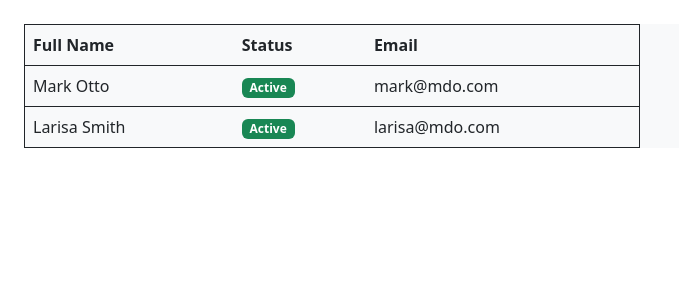
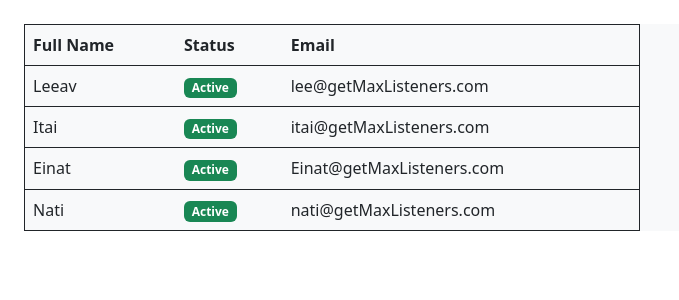
Before and after one commit to levworkshop/users-app, a React (Create React App) app: page / in a window 1280 px wide. Shown: the top 300 px of the page, without its empty margins (0-679 px from the left). Built offline with nearby package versions, Linux system fonts and the light colour scheme.

Commit message:
print users aray with map

```diff
--- a/src/App.tsx
+++ b/src/App.tsx
@@ -1,6 +1,35 @@
 import '../node_modules/bootstrap/dist/css/bootstrap.min.css';
 import '../node_modules/bootstrap-icons/font/bootstrap-icons.css';
 import Status from './components/Status';
+
+export interface UserTypes {
+    fullName: string;
+    status: "Active" | "Expired" | "Banned";
+    email: string;
+}
+
+const data: Array<UserTypes> = [
+    {
+        fullName: "Leeav",
+        status: 'Active',
+        email: "lee@getMaxListeners.com"
+    },
+    {
+        fullName: "Itai",
+        status: "Active",
+        email: "itai@getMaxListeners.com"
+    },
+    {
+        fullName: "Einat",
+        status: "Expired",
+        email: "Einat@getMaxListeners.com"
+    },
+    {
+        fullName: "Nati",
+        status: "Banned",
+        email: "nati@getMaxListeners.com"
+    }
+];
 
 function App() {
     return (
@@ -14,16 +43,15 @@ function App() {
                     </tr>
                 </thead>
                 <tbody>
-                    <tr>
-                        <td>Mark Otto</td>
-                        <td><Status /></td>
-                        <td>mark@mdo.com</td>
-                    </tr>
-                    <tr>
-                        <td>Larisa Smith</td>
-                        <td><Status /></td>
-                        <td>larisa@mdo.com</td>
-                    </tr>
+                    {
+                        data.map(user =>
+                            <tr>
+                                <td>{user.fullName}</td>
+                                <td><Status /></td>
+                                <td>{user.email}</td>
+                            </tr>
+                        )
+                    }
                 </tbody>
             </table>
         </div>
```
